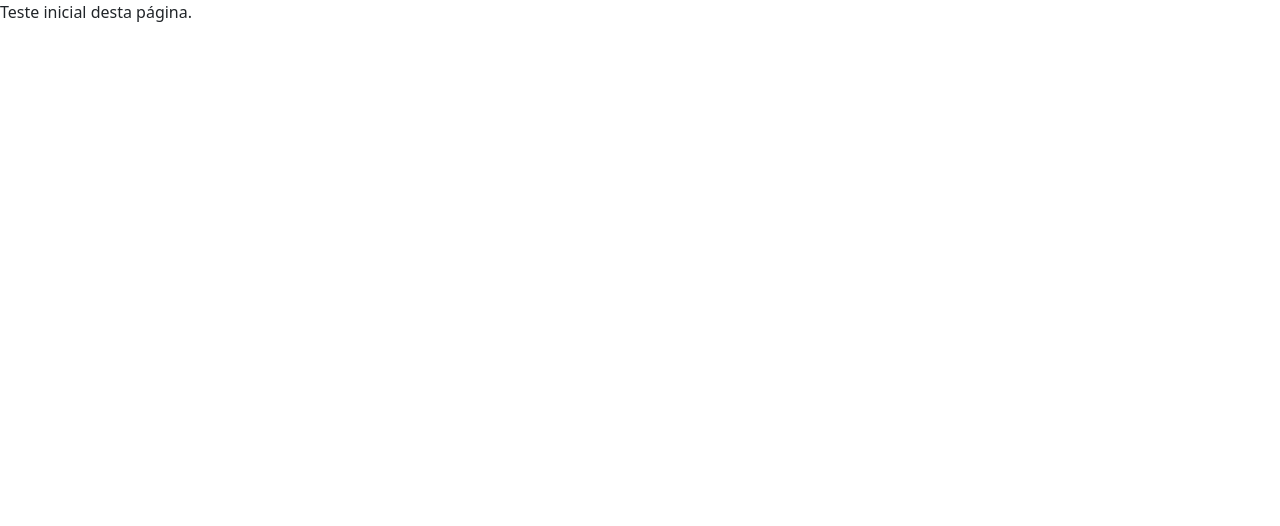
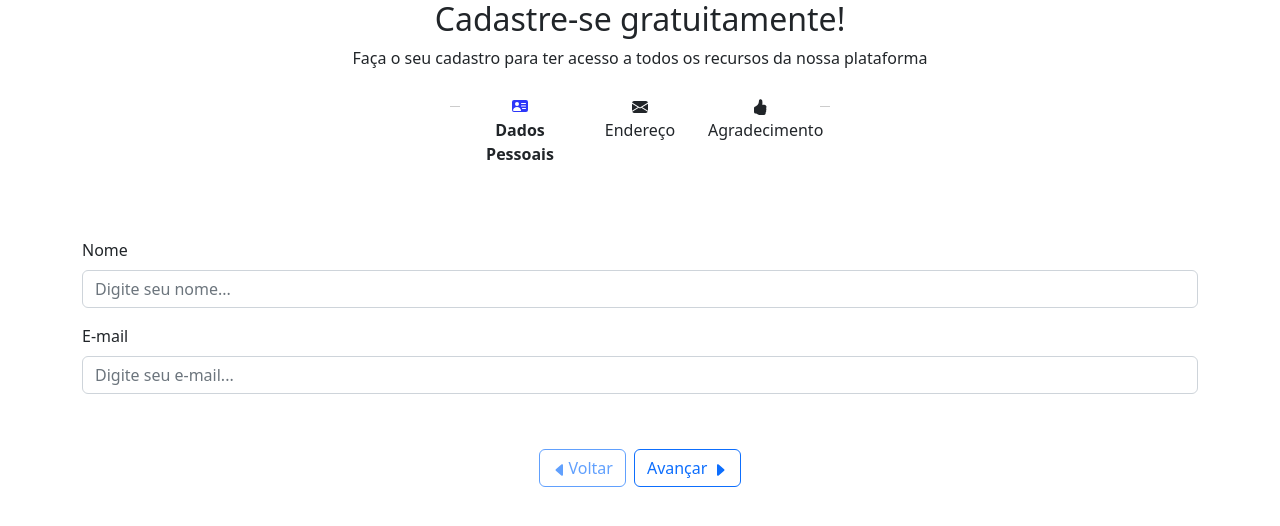
Before and after one commit to Amarilisp/DevFullStack---M1S10, a React (Vite) app: page / in a window 1280 px wide. Shown: the top 526 px of the page. Built offline with nearby package versions, Linux system fonts and the light colour scheme.

Commit message:
Exercicios 5 a 10

```diff
--- a/src/App.jsx
+++ b/src/App.jsx
@@ -1,9 +1,67 @@
+import Passos from './components/Passos.jsx';
+import Forms from './components/Forms';
+
+import {
+  BsFillCaretLeftFill,
+  BsFillCaretRightFill,
+  BsFillCursorFill,
+} from 'react-icons/bs';
+
+import { useState } from 'react';
+
 function App() {
+  const [passoAtual, setPassoAtual] = useState(0);
+
+  function mudarPasso(passo, evento) {
+    if (evento) evento.preventDefault();
+    if (passo < 0 || passo >= 3) return;
+    setPassoAtual(passo);
+  }
+
   return (
     <div className="App">
-      <div>
-        <p>Teste inicial desta página.</p>
-      </div>
+      <header className="container container-md text-center">
+        <h2>Cadastre-se gratuitamente!</h2>
+        <p>
+          Faça o seu cadastro para ter acesso a todos os recursos da nossa
+          plataforma
+        </p>
+      </header>
+      <form>
+        <Passos passo={passoAtual} />
+        <Forms passo={passoAtual} />
+
+        {/* ------------------------------------------------------------ */}
+        <div className="container container-sm text-center">
+          <div className="btn">
+            <button
+              type="button"
+              onClick={() => {
+                passoAtual > 0 ? mudarPasso(passoAtual - 1) : '';
+              }}
+              disabled={passoAtual === 0}
+              className="btn btn-outline-primary mx-1"
+            >
+              <BsFillCaretLeftFill />
+              Voltar
+            </button>
+            <button
+              type="button"
+              onClick={() => {
+                passoAtual < 3 ? mudarPasso(passoAtual + 1) : '';
+              }}
+              className="btn btn-outline-primary mx-1"
+            >
+              {passoAtual === 2 ? 'Enviar ' : 'Avançar '}
+              {passoAtual === 2 ? (
+                <BsFillCursorFill />
+              ) : (
+                <BsFillCaretRightFill />
+              )}
+            </button>
+          </div>
+        </div>
+      </form>
     </div>
   );
 }
--- a/src/components/AgradecimentoForm.jsx
+++ b/src/components/AgradecimentoForm.jsx
@@ -1,6 +1,6 @@
 function AgradecimentoForm() {
   return (
-    <div className="container container-sm my-5">
+    <div className="container container- my-5">
       <div className="mb-3">
         <h1> Obrigado pelo seu cadastro!</h1>
         <h3>Conte-nos: onde nos conheceu?</h3>
--- /dev/null
+++ b/src/components/Forms.jsx
@@ -0,0 +1,21 @@
+import DadosPessoaisForm from './DadosPessoaisForm.jsx';
+import EnderecoForm from './EnderecoForm.jsx';
+import AgradecimentoForm from './AgradecimentoForm.jsx';
+
+function Forms({ passo }) {
+  switch (passo) {
+    case 0:
+      return <DadosPessoaisForm />;
+
+    case 1:
+      return <EnderecoForm />;
+
+    case 2:
+      return <AgradecimentoForm />;
+
+    default:
+      break;
+  }
+}
+
+export default Forms;
--- /dev/null
+++ b/src/components/Passos.css
@@ -0,0 +1,38 @@
+.steps {
+  display: flex;
+
+  justify-content: center;
+  max-width: 400px;
+  margin: 0 auto;
+  position: relative;
+  margin-bottom: 2rem;
+}
+
+.steps::after {
+  content: '';
+  width: 380px;
+  border-bottom: 1px solid #ccc;
+  position: absolute;
+  top: 20px;
+}
+
+.step {
+  text-align: center;
+  background-color: #fff;
+  z-index: 1;
+  padding: 0.5rem;
+  width: 120px;
+}
+
+.step svg {
+  font-size: 1rem;
+  margin-bottom: 0.2rem;
+}
+
+.active {
+  font-weight: bold;
+}
+
+.active > svg {
+  fill: #2d37f9;
+}
--- /dev/null
+++ b/src/components/Passos.jsx
@@ -0,0 +1,27 @@
+import {
+  BsFillPersonVcardFill,
+  BsFillEnvelopeFill,
+  BsFillHandThumbsUpFill,
+} from 'react-icons/bs';
+
+import './Passos.css';
+
+function Passos({ passo }) {
+  return (
+    <div className="steps">
+      <div className="step active">
+        <BsFillPersonVcardFill />
+        <p>Dados Pessoais</p>
+      </div>
+      <div className={`step ${passo >= 1 ? 'active' : ''}`}>
+        <BsFillEnvelopeFill />
+        <p>Endereço</p>
+      </div>
+      <div className={`step ${passo >= 2 ? 'active' : ''}`}>
+        <BsFillHandThumbsUpFill />
+        <p>Agradecimento</p>
+      </div>
+    </div>
+  );
+}
+export default Passos;
```
